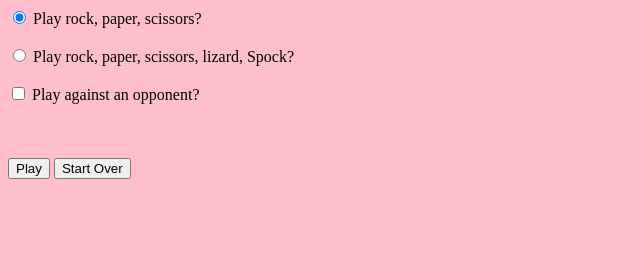
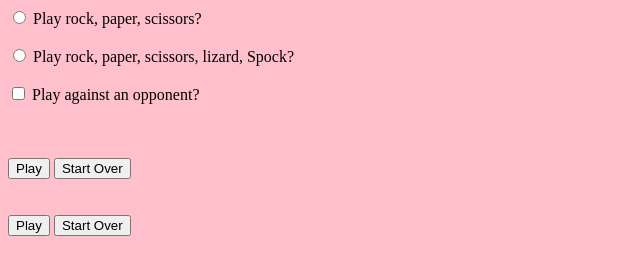
Before and after one commit to comp426-2023-spring/e02-jwalkerw, a website: page public/index.html in a window 1280 px wide. Shown: the whole page, without its empty margins (0-640 px from the left). Drawn offline with nearby package versions, Linux system fonts and the light colour scheme.

Commit message:
Update index.html

```diff
--- a/public/index.html
+++ b/public/index.html
@@ -10,7 +10,7 @@
     <body onload="showHideShots()">
 
 		<form id="userinput" class="" action="javascript:void(0);">
-			<input type="radio" id="rps" name="game" value="rps" checked="checked" onclick="showHideShots()">
+			<input type="radio" id="rps" name="game" value="rps" onclick="showHideShots()">
 			<label for="rps">Play rock, paper, scissors?</label>
 			<br><br>
 			<input type="radio" id="rpsls" name="game" value="rpsls" onclick="showHideShots()">
@@ -19,7 +19,7 @@
 			<input type="checkbox" id="opponent" name="playtype" value="opponent" onclick="showHideShots()">
 			<label for="opponent">Play against an opponent?</label>
 			<br><br>
-			<input type="radio" id="rock" name="shot" value="rock" class="rps shots" checked="checked">
+			<input type="radio" id="rock" name="shot" value="rock" class="rps shots">
 			<label class="shots rps">Rock</label>
 			<input type="radio" id="paper" name="shot" value="paper" class="rps shots">
 			<label class="shots rps">Paper</label>
@@ -29,9 +29,9 @@
 			<label class="shots rpsls">Lizard</label>
 			<input type="radio" id="spock" name="shot" value="spock" class="rpsls shots">
 			<label class="shots rpsls">Spock</label>
-<!--			<br><br>
+			<br><br>
 			<input type="submit" id="play" name="controls" value="Play">
-      <input type="submit" id="startover" name="controls" value="Start Over"> -->
+      <input type="submit" id="startover" name="controls" value="Start Over">
 		</form>
 		<br><br>
     <button type="button" id="play" onclick="playGame()">Play</button>
@@ -39,7 +39,6 @@
 
     <!-- Your interface markup goes here -->
     <!-- For interface examples, look in the `/examples/` directory in the root of your starter code repo. -->
-
     <!-- You will want to include something hidden by default, like a <div> or <p> that you can show to -->
     <!-- display the results of the game. Your startOver() function should also clear the result and hide -->
     <!-- the block again. -->
```
